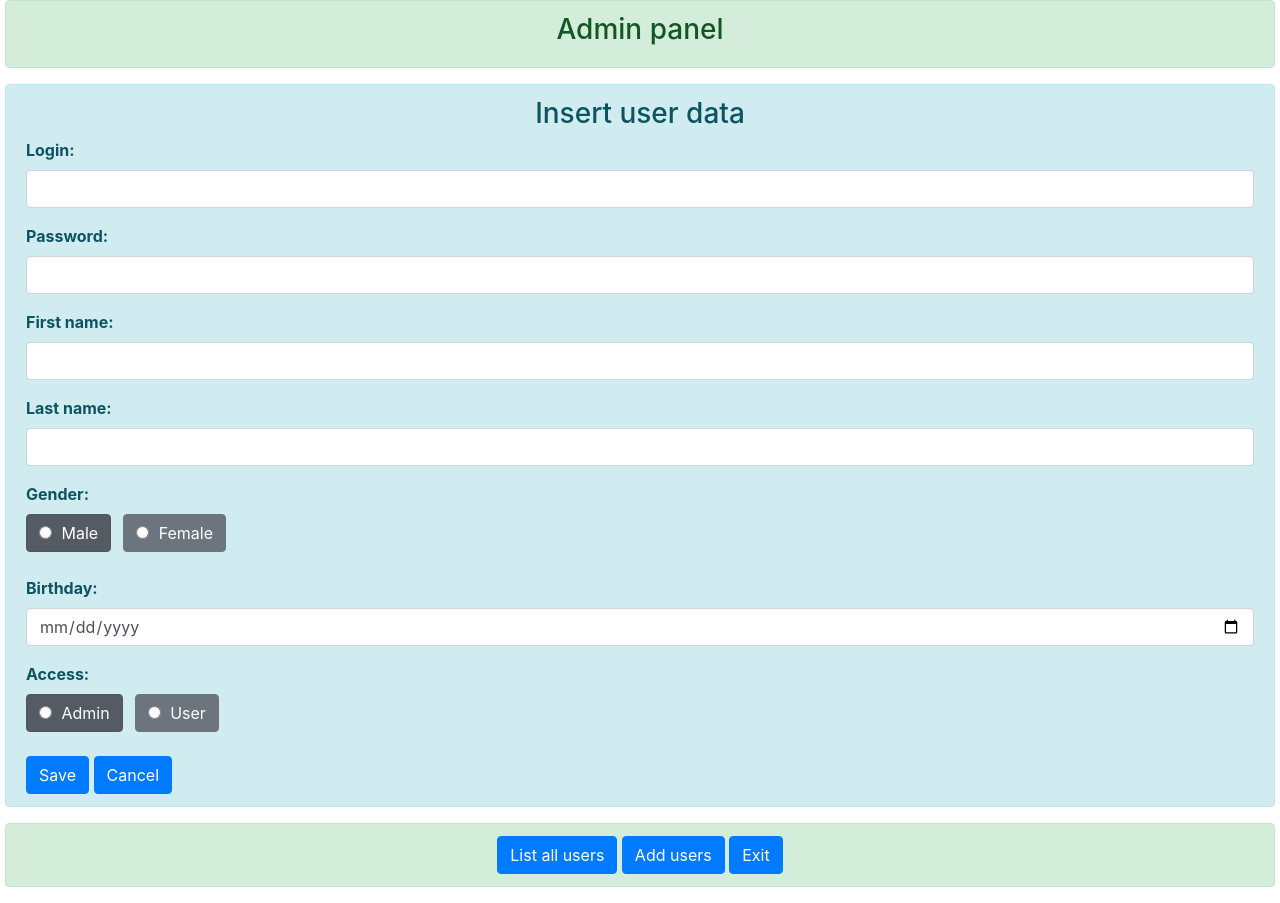
After one commit to SteeringBIG/TestSibers, a PHP site: template views/user_insert.php in a window 1280 px wide. The commit adds this page. Run offline with PHP 8.4, Linux system fonts and the light colour scheme; the template is opened without the code that fills it, so the values that code supplies are empty; the visitor is signed in with stand-in values (Sample User, id 1).

Commit message:
add btn exit and login

```diff
--- a/src/main.php
+++ b/src/main.php
@@ -76,4 +76,11 @@ class main
         require 'views/user_delete.php';
         $this->showFooter();
     }
+
+    public function showInsertUser()
+    {
+        $this->showHead();
+        require 'views/user_insert.php';
+        $this->showFooter();
+    }
 }
--- a/views/footer.php
+++ b/views/footer.php
@@ -2,12 +2,21 @@
 
     <div class="col-">
         <div class="alert alert-success text-center">
-            <?php if($_SESSION['access'] === 1) : ?>
+
                 <form action="/panel" method="post">
-                    <input type="hidden" name="action" value="list">
-                    <button type="submit" class="btn btn-primary">List all users</button>
+                    <input type="hidden" name="action" value="footerBtn">
+                    <?php if($_SESSION['access'] === 1) : ?>
+                        <button name="submit" value="list" type="submit" class="btn btn-primary">List all users</button>
+                        <button name="submit" value="add" type="submit" class="btn btn-primary">Add users</button>
+                    <?php endif; ?>
+
+                    <?php if(isset($_SESSION['access'])) : ?>
+                        <button name="submit" value="login" type="submit" class="btn btn-primary">Exit</button>
+                    <?php else: ?>
+                        <button name="submit" value="login" type="submit" class="btn btn-primary">Login</button>
+                    <?php endif; ?>
                 </form>
-            <?php endif; ?>
+
         </div>
     </div>
 
--- a/views/home.php
+++ b/views/home.php
@@ -2,6 +2,5 @@
 <div class="col-">
     <div class="alert alert-info text-center">
         <h3>Тестовое задание для кандидата на вакансию PHP программиста</h3>
-        <h5><a href="/panel">Войти в панель управления</a></h5>
     </div>
 </div>
--- a/views/list_users.php
+++ b/views/list_users.php
@@ -1,7 +1,7 @@
 <div class="col-">
     <div class="alert alert-info text-center">
         <h3>List all users</h3>
-        <table class="table table-striped">
+        <table class="table table-striped" style="background-color: white">
             <thead>
             <tr>
                 <th scope="col">ID</th>
--- /dev/null
+++ b/views/user_insert.php
@@ -0,0 +1,63 @@
+<div class="col-">
+    <div class="alert alert-info text-left">
+        <h3 class="text-center">Insert user data</h3>
+            <form method="POST" action="/panel">
+                <input type="hidden" name="action" value="addNewUser">
+
+                <div class="form-group">
+                    <label for="user_login"><b>Login: </b></label>
+                    <input type="text" class="form-control" name="user_login" value="<?= $userData['user_login'] ?>">
+                </div>
+                <div class="form-group">
+                    <label for="user_login"><b>Password: </b></label>
+                    <input type="password" class="form-control" name="user_pass">
+                </div>
+                <div class="form-group">
+                    <label for="first_name"><b>First name:</b></label>
+                    <input type="text" class="form-control" name="first_name" value="<?= $userData['first_name'] ?>">
+                </div>
+                <div class="form-group">
+                    <label for="last_name"><b>Last name:</b></label>
+                    <input type="text" class="form-control" name="last_name" value="<?= $userData['last_name'] ?>">
+                </div>
+                <div class="form-group">
+                    <label for="gender"><b>Gender:</b></label>
+                    <div >
+                        <div class="form-check form-check-inline">
+                            <label class="btn btn-secondary active">
+                                <input class="form-check-input" type="radio" name="gender" id="gender1" value="male" <?php echo $userData['gender'] == "male" ? 'checked' : ''; ?> > Male
+                            </label>
+                            <div class="form-check form-check-inline">
+                            </div>
+                            <label class="btn btn-secondary">
+                                <input class="form-check-input" type="radio" name="gender" id="gender2" value="female" <?php echo $userData['gender'] == "female" ? 'checked' : ''; ?> > Female
+                            </label>
+                        </div>
+                    </div>
+                </div>
+                <div class="form-group">
+                    <label for="birth"><b>Birthday:</b></label>
+                    <input type="date" class="form-control" name="birth" value="<?= $userData['birth'] ?>">
+                </div>
+                <div class="form-group">
+                    <label for="access"><b>Access:</b></label>
+                    <div >
+                        <div class="form-check form-check-inline">
+                            <label class="btn btn-secondary active">
+                                <input class="form-check-input" type="radio" name="access" id="access1" value="1" <?php echo $userData['access'] == "1" ? 'checked' : ''; ?> > Admin
+                            </label>
+                            <div class="form-check form-check-inline">
+                            </div>
+                            <label class="btn btn-secondary">
+                                <input class="form-check-input" type="radio" name="access" id="access2" value="0" <?php echo $userData['access'] == "0" ? 'checked' : ''; ?> > User
+                            </label>
+                        </div>
+                    </div>
+
+                </div>
+
+                <button name="submit" value="save" type="submit" class="btn btn-primary">Save</button>
+                <button name="submit" value="cancel" type="submit" class="btn btn-primary">Cancel</button>
+            </form>
+    </div>
+</div>
```
Also changed, not shown: index.php (+25 -11 lines), src/dataBase.php (+10 -7 lines), README.md.
